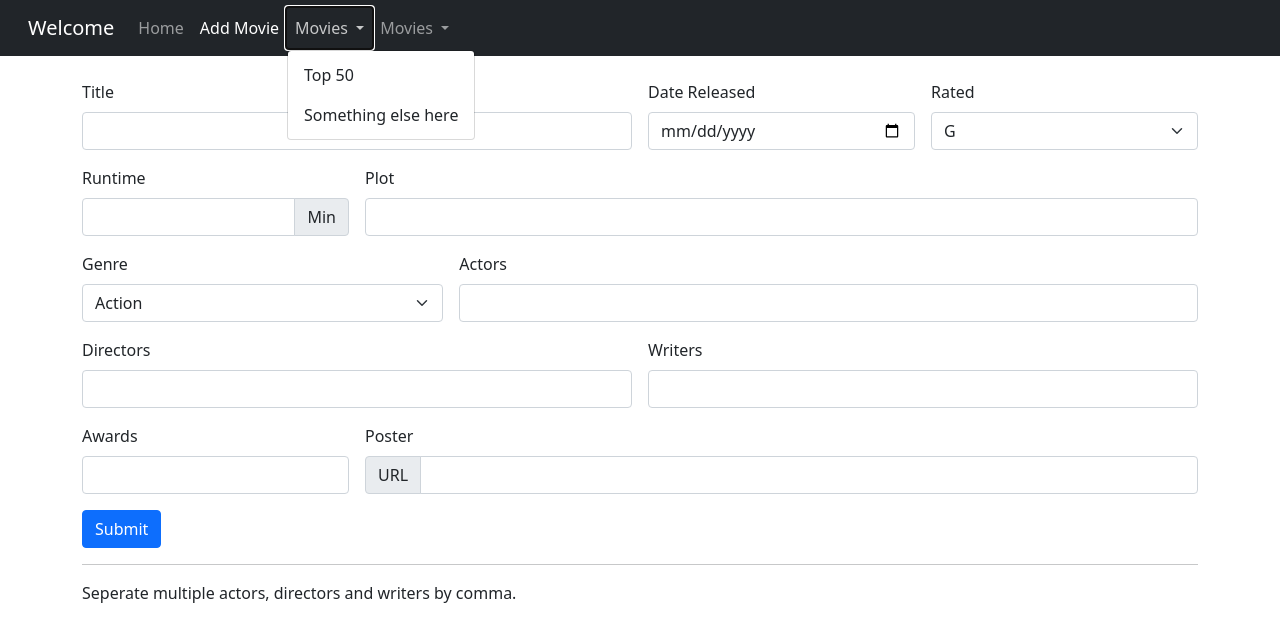
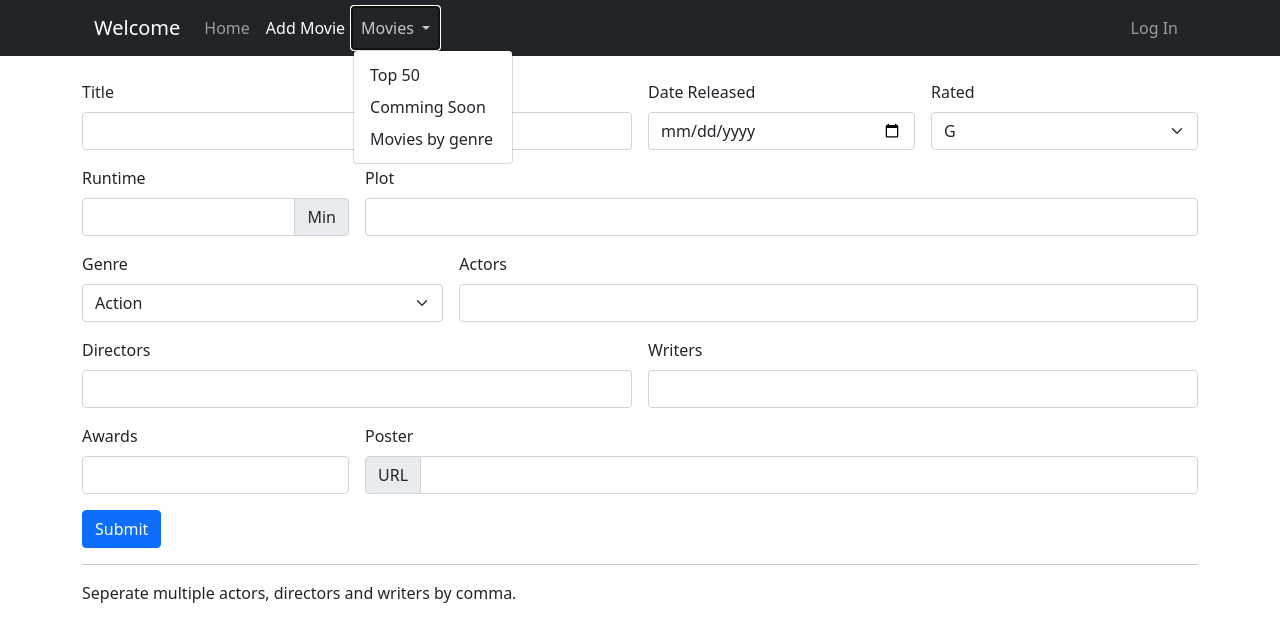
Before and after one commit to CodewithSaini/MovieServer_Django, a Django app: page /addmovie/ in a window 1280 px wide, after a click on "Movies". Shown: the top 642 px of the page. Run offline with Django 4.2, Linux system fonts and the light colour scheme.

Commit message:
bug fix and login page

```diff
--- a/ViewMovie/templates/base.html
+++ b/ViewMovie/templates/base.html
@@ -10,11 +10,6 @@
       integrity="sha384-zCbKRCUGaJDkqS1kPbPd7TveP5iyJE0EjAuZQTgFLD2ylzuqKfdKlfG/eSrtxUkn"
       crossorigin="anonymous"
     />
-    <script
-      src="https://cdn.jsdelivr.net/npm/bootstrap@4.6.1/dist/js/bootstrap.bundle.min.js"
-      integrity="sha384-fQybjgWLrvvRgtW6bFlB7jaZrFsaBXjsOMm/tB9LTS58ONXgqbR9W8oWht/amnpF"
-      crossorigin="anonymous"
-    ></script>
     <link
       href="https://cdn.jsdelivr.net/npm/bootstrap@5.1.3/dist/css/bootstrap.min.css"
       rel="stylesheet"
@@ -24,8 +19,9 @@
   </head>
   <body>
     <nav class="navbar navbar-expand-lg fixed-top navbar-dark bg-dark">
+      <div class="container">
         <div class="container-fluid">
-        <a class="navbar-brand" href="#">Welcome</a>
+          <a class="navbar-brand" href="/">Welcome</a>
           <button
             class="navbar-toggler"
             type="button"
@@ -67,36 +63,28 @@
                 </a>
                 <ul class="dropdown-menu" aria-labelledby="navbarDropdown">
                   <li>
-                  <a class="dropdown-item" href="{% url 'movies' %}">Top 50</a>
+                    <a class="dropdown-item" href="{% url 'movies' %}"
+                      >Top 50</a
+                    >
                   </li>
-                <li><a class="dropdown-item" href="#"></a></li>
+                  <li><a class="dropdown-item" href="#">Comming Soon</a></li>
                   <li>
-                  <a class="dropdown-item" href="#">Something else here</a>
-                </li>
-              </ul>
-              <div class="justify-content-end">
-                <li class="nav-item dropdown">
-                  <a
-                    class="nav-link dropdown-toggle"
-                    href="#"
-                    id="navbarDropdown"
-                    role="button"
-                    data-bs-toggle="dropdown"
-                    aria-expanded="false"
-                  >
-                    Movies
-                  </a>
-                  <ul class="dropdown-menu" aria-labelledby="navbarDropdown">
-                    <li><a class="dropdown-item" href="#">Top 50</a></li>
-                    <li><a class="dropdown-item" href="#"></a></li>
-                    <li>
-                      <a class="dropdown-item" href="#">Something else here</a>
+                    <a class="dropdown-item" href="#">Movies by genre</a>
                   </li>
                 </ul>
               </li>
-              </div>
+            </ul>
+            <ul class="navbar-nav me-right">
+              <li class="nav-item">
+                <a
+                  class="nav-link {% if navbar == 'login' %} active {% endif %}"
+                  aria-current="page"
+                  href="{% url 'login' %}"
+                  >Log In</a
+                >
               </li>
             </ul>
+          </div>
         </div>
       </div>
     </nav>
--- /dev/null
+++ b/ViewMovie/templates/login.html
@@ -0,0 +1,3 @@
+{% extends 'base.html' %} {% block title %}
+<title>Home</title>
+{% endblock title %} {% block content %} {% endblock %}
--- a/ViewMovie/urls.py
+++ b/ViewMovie/urls.py
@@ -5,5 +5,6 @@ from .import views
 urlpatterns = [
     path('', views.home_page, name="home"),
     path('addmovie/', views.add_movie, name="addmovie"),
-    path('movies', views.movies, name="movies")
+    path('movies/', views.movies, name="movies"),
+    path('login/', views.log_in, name="login")
 ]
--- a/ViewMovie/views.py
+++ b/ViewMovie/views.py
@@ -14,6 +14,10 @@ def movies(request):
     content = Movie.objects.all()
     print(content)
     return render(request, 'movies.html', {'movies': content})
+
+
+def log_in(request):
+    return render(request, 'login.html', {'navbar': 'login'})
 
 
 def add_movie(request):
```
Also changed, not shown: ViewMovie/populate_data.py (deleted, +0 -8 lines), ViewMovie/templates/movies.html (+7 -3 lines), movieServer/settings.py (+5 -5 lines), populate_data.py (added, +50 -0 lines), db.sqlite3. Lines whose indentation alone changed are shown as unchanged.
